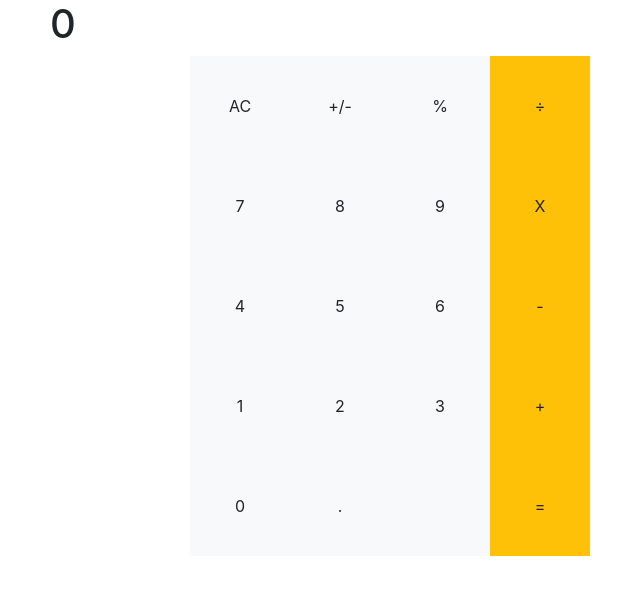
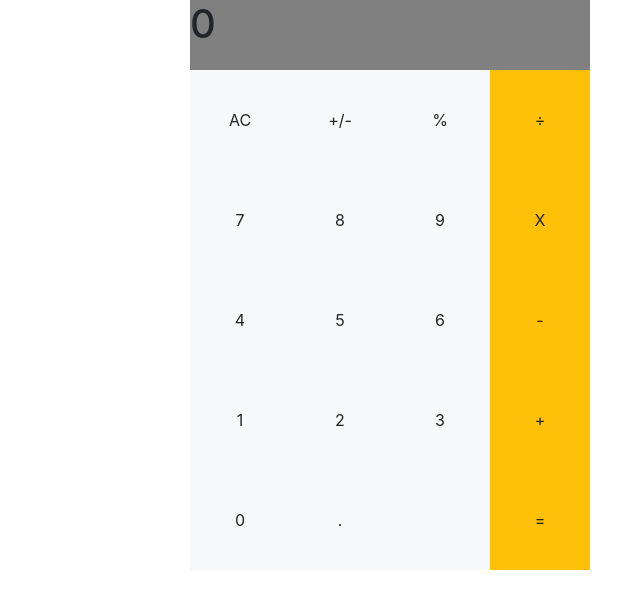
Before and after one commit to Lidya1234/calculator, a React (Create React App) app: page / in a window 1280 px wide. Shown: the top 608 px of the page, without its empty margins (206-846 px from the left). Built offline with nearby package versions, Linux system fonts and the light colour scheme.

Commit message:
Add styling to display.js file

```diff
--- a/src/components/Display.js
+++ b/src/components/Display.js
@@ -1,13 +1,15 @@
 import { PropTypes } from 'prop-types';
+import * as styles from '../style.module.css';
 
 const Display = ({ total, next, operation }) => (
   <>
-    <h1>
-      {total}
-      {operation}
-      {next}
-    </h1>
-
+    <div className={styles.display}>
+      <h1>
+        {total}
+        {operation}
+        {next}
+      </h1>
+    </div>
   </>
 );
 
```
Also changed, not shown: src/style.module.css (line endings or trailing spaces).
